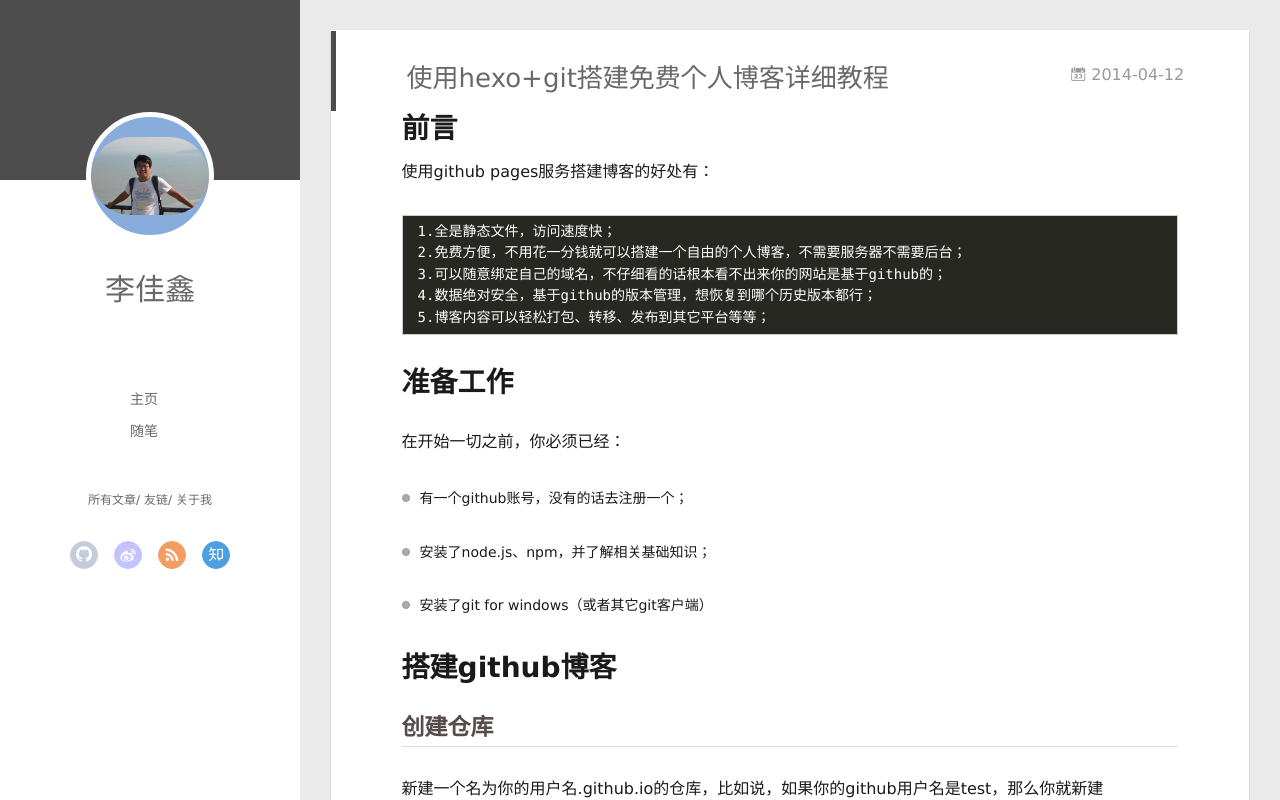
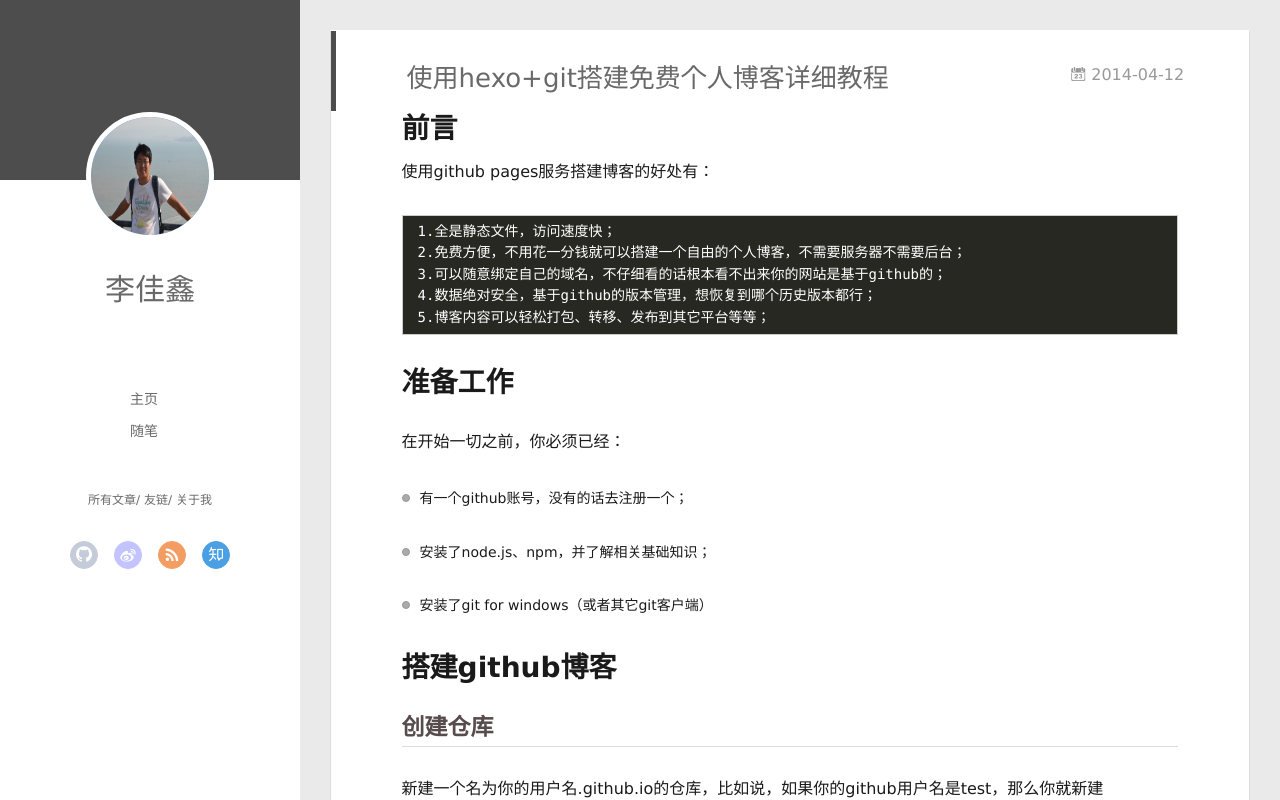
Before and after one commit to qingcheng1/qingcheng1.githup.io, a plain HTML site: page 2014/04/12/使用hexo-git搭建免费个人博客详细教程/index.html in a window 1280 px wide. Drawn offline with Linux system fonts and the light colour scheme; no server answers; files whose address does not match are found by name.

Commit message:
Site updated: 2017-05-08 22:28:47

```diff
--- a/2014/04/12/使用hexo-git搭建免费个人博客详细教程/index.html
+++ b/2014/04/12/使用hexo-git搭建免费个人博客详细教程/index.html
@@ -52,7 +52,7 @@
 <div class="intrude-less">
 	<header id="header" class="inner">
 		<a href="/" class="profilepic">
-			<img src="/img/1494251003(1).jpg" class="js-avatar"><!---->
+      <img src="/img/1494251003(1).jpg" class="js-avatar show" style="width: 100%;height: 100%;opacity: 1;">
 		</a>
 		<hgroup>
 		  <h1 class="header-author"><a href="/">李佳鑫</a></h1>
```
Also changed, not shown: 2015/03/01/LJXTTT/index.html (+1 -1 lines), 2017/04/12/hello-world/index.html (+1 -1 lines), archives/2014/04/index.html (+1 -1 lines), archives/2014/index.html (+1 -1 lines), archives/2015/03/index.html (+1 -1 lines), archives/2015/index.html (+1 -1 lines), archives/2017/04/index.html (+1 -1 lines), archives/2017/index.html (+1 -1 lines), archives/index.html (+1 -1 lines), index.html (+1 -1 lines).
